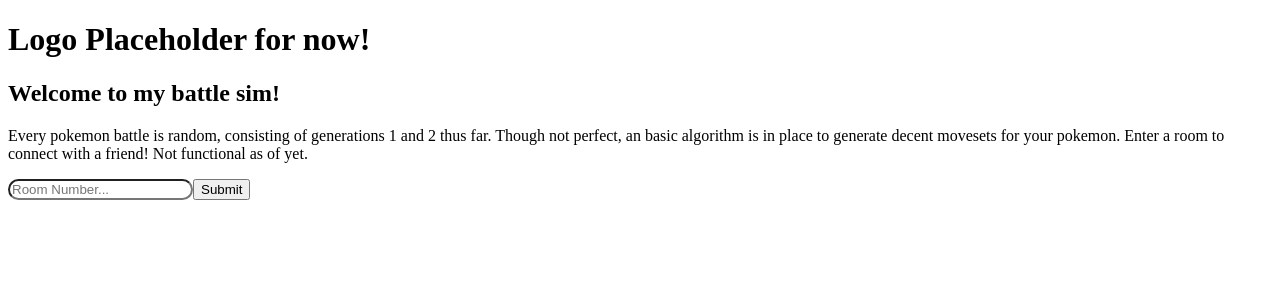
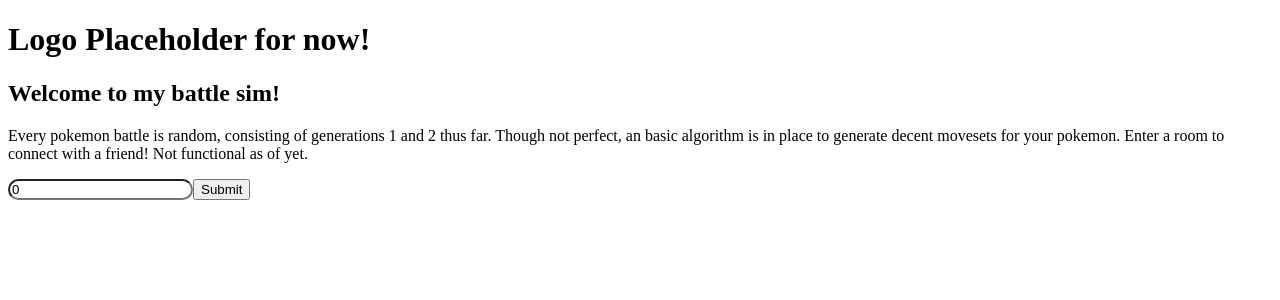
Before and after one commit to mousity/Pokemon-Battle-Simulator, a React (Vite) app in the folder client/Pokemon Sim/: page / in a window 1280 px wide. Shown: the top 300 px of the page. Built offline with nearby package versions, Linux system fonts and the light colour scheme; no server answers.

Commit message:
Handling room joining on client side

```diff
--- a/client/Pokemon Sim/src/homepage/HomePage.jsx
+++ b/client/Pokemon Sim/src/homepage/HomePage.jsx
@@ -1,10 +1,13 @@
-import react from "react";
+import react, { useState } from "react";
 import './HomePage.css';
+import { useSocket } from "../contexts/SocketContext";
 
 function HomePage(){
+    const socket = useSocket();
+    const [roomId, setRoomId] = useState(0);
 
-    function handleRoomJoin() {
-
+    const handleRoomJoin = () => {
+        socket.emit("joinRoom", roomId)
     }
 
     return (
@@ -14,7 +17,7 @@
                 Though not perfect, an basic algorithm is in place to generate decent movesets for your pokemon. Enter a room to connect with a friend!
                 Not functional as of yet.</p>
             <form>
-                <input type="number" name="roomNumber" className="roomNumber" placeholder="Room Number..."/>
+                <input type="number" name="roomNumber" className="roomNumber" value={roomId} placeholder="Room Number..." onChange={(e) => setRoomId(e.target.value)}/>
                 <input type="submit" onClick={handleRoomJoin}/>
             </form>
         </div>
```
